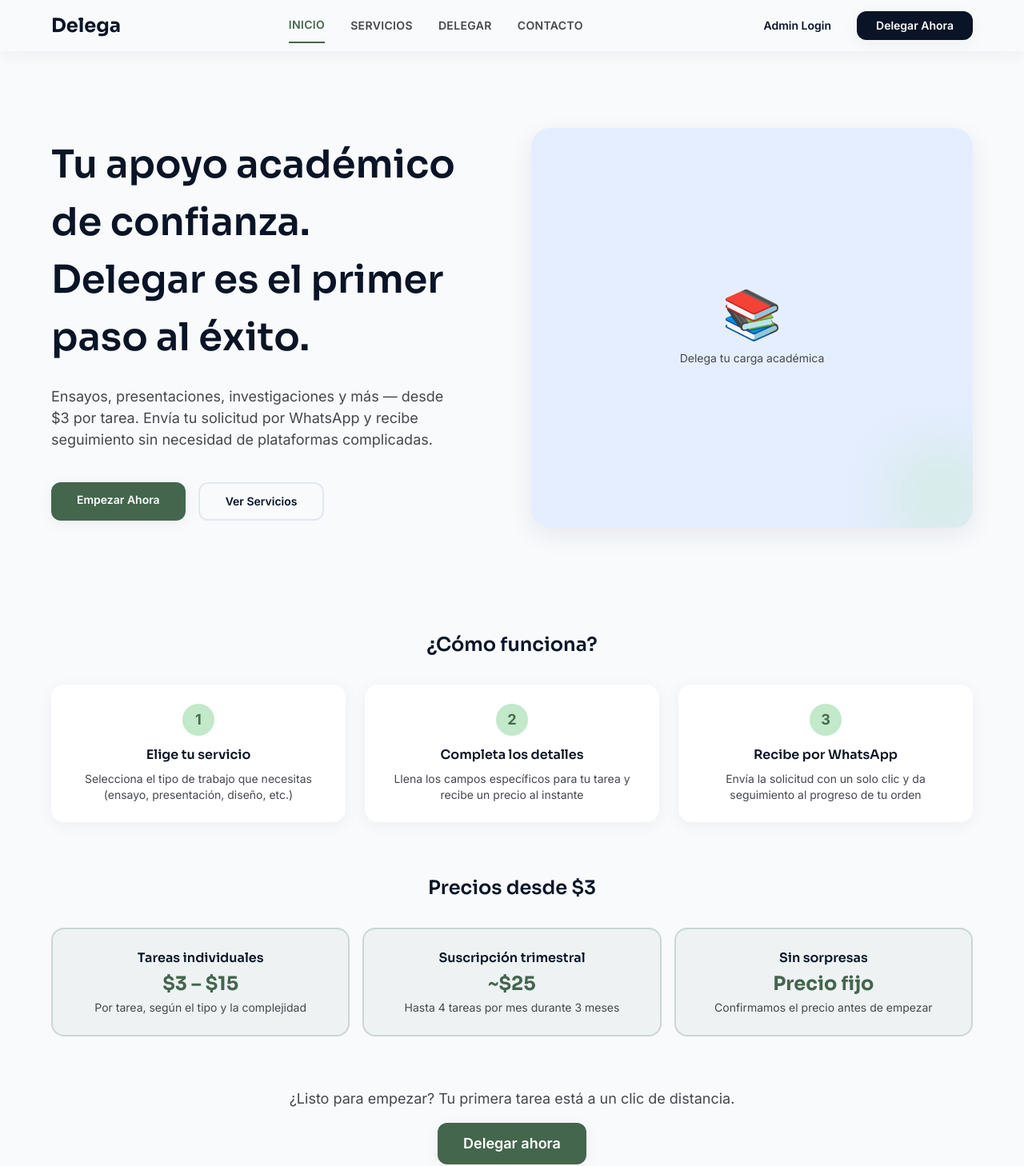
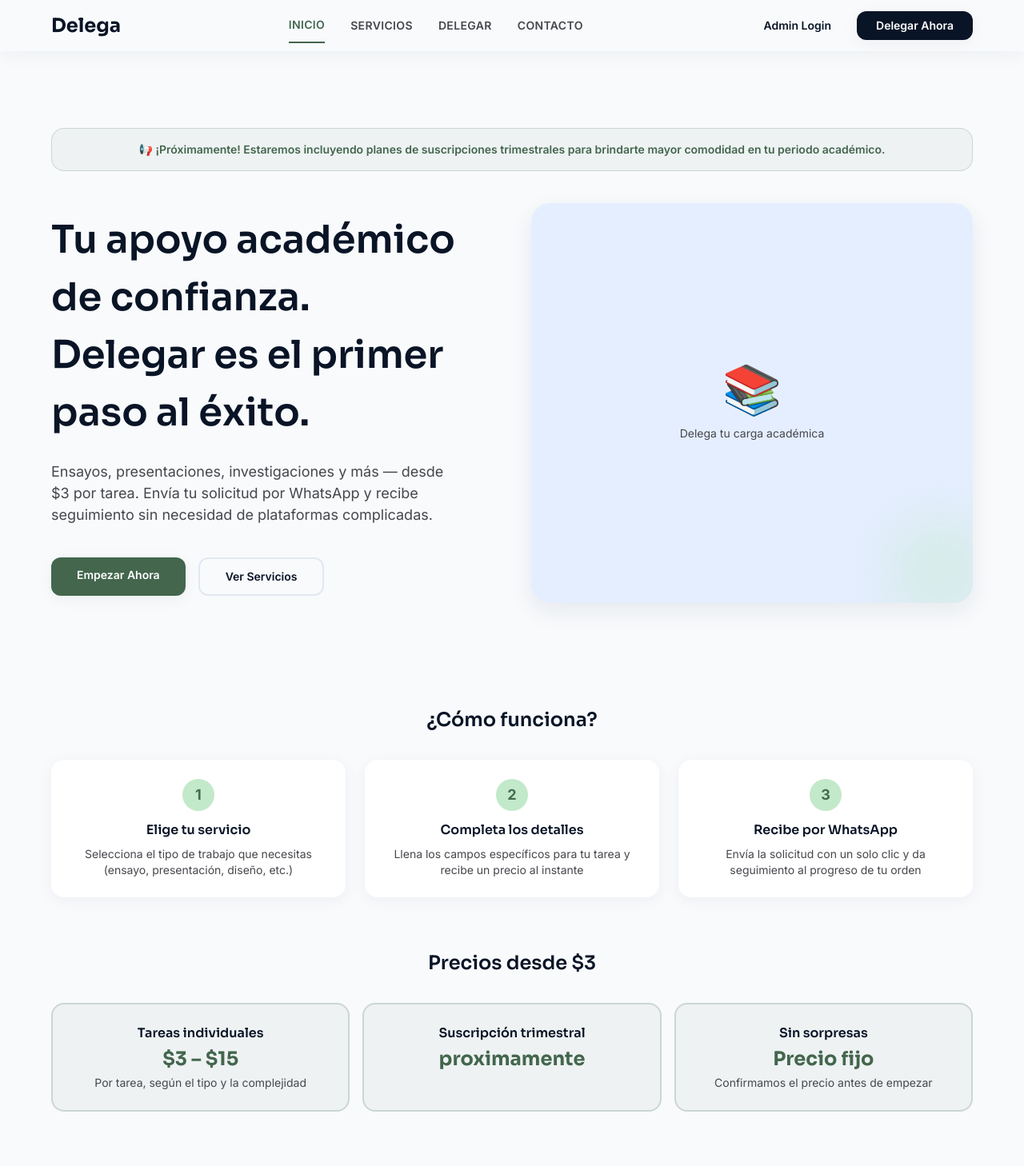
Before and after one commit to SamuMeza/delegaProject, a React (Vite) app: page / in a window 1280 px wide. Shown: the top 1458 px of the page at 80% size. Built offline with nearby package versions, Linux system fonts and the light colour scheme.

Commit message:
Rectificando planes de suscripcion

```diff
--- a/src/pages/HomePage.tsx
+++ b/src/pages/HomePage.tsx
@@ -6,6 +6,11 @@ export function HomePage() {
     <LandingLayout>
       {/* Hero Section */}
       <section className="w-full max-w-[1280px] mx-auto px-4 md:px-16 pt-24 pb-32">
+        {/* Banner informativo de suscripciones */}
+        <div className="mb-10 p-4 rounded-xl border border-secondary/20 bg-secondary/5 text-center text-sm font-semibold text-secondary">
+          📢 ¡Próximamente! Estaremos incluyendo planes de suscripciones trimestrales para brindarte mayor comodidad en tu periodo académico.
+        </div>
+
         <div className="grid grid-cols-1 md:grid-cols-2 gap-12 items-center">
           <div className="flex flex-col gap-6">
             <h1 className="font-display text-display-lg-mobile md:text-display-lg text-primary text-balance">
@@ -73,7 +78,7 @@ export function HomePage() {
         <div className="grid gap-4 md:grid-cols-3">
           {[
             { label: "Tareas individuales", range: "$3 – $15", desc: "Por tarea, según el tipo y la complejidad" },
-            { label: "Suscripción trimestral", range: "~$25", desc: "Hasta 4 tareas por mes durante 3 meses" },
+            { label: "Suscripción trimestral", range: "proximamente", desc: "" }, //range: $25, desc: "Hasta 4 tareas por mes durante 3 meses"
             { label: "Sin sorpresas", range: "Precio fijo", desc: "Confirmamos el precio antes de empezar" },
           ].map((item) => (
             <div key={item.label} className="rounded-xl border-2 border-secondary/20 bg-secondary/5 p-6 text-center">
--- a/src/pages/ServicesPage.tsx
+++ b/src/pages/ServicesPage.tsx
@@ -128,11 +128,12 @@ export function ServicesPage() {
         <h2 className="font-display text-headline-sm text-primary font-semibold mb-2">
           Planes Trimestrales
         </h2>
-        <p className="mb-8 text-on-surface-variant">
+        <h3>Proximamente</h3>
+        {/* <p className="mb-8 text-on-surface-variant">
           Combina servicios y ahorra durante el periodo académico.
-        </p>
+        </p> */}
 
-        <div className="mb-16 grid grid-cols-1 sm:grid-cols-2 lg:grid-cols-4 gap-4">
+        {/* <div className="mb-16 grid grid-cols-1 sm:grid-cols-2 lg:grid-cols-4 gap-4">
           {QUARTERLY_PLANS.map((plan) => (
             <div
               key={plan.name}
@@ -179,7 +180,7 @@ export function ServicesPage() {
               </Link>
             </div>
           ))}
-        </div>
+        </div> */}
 
         {/* CTA */}
         <div className="text-center">
```
